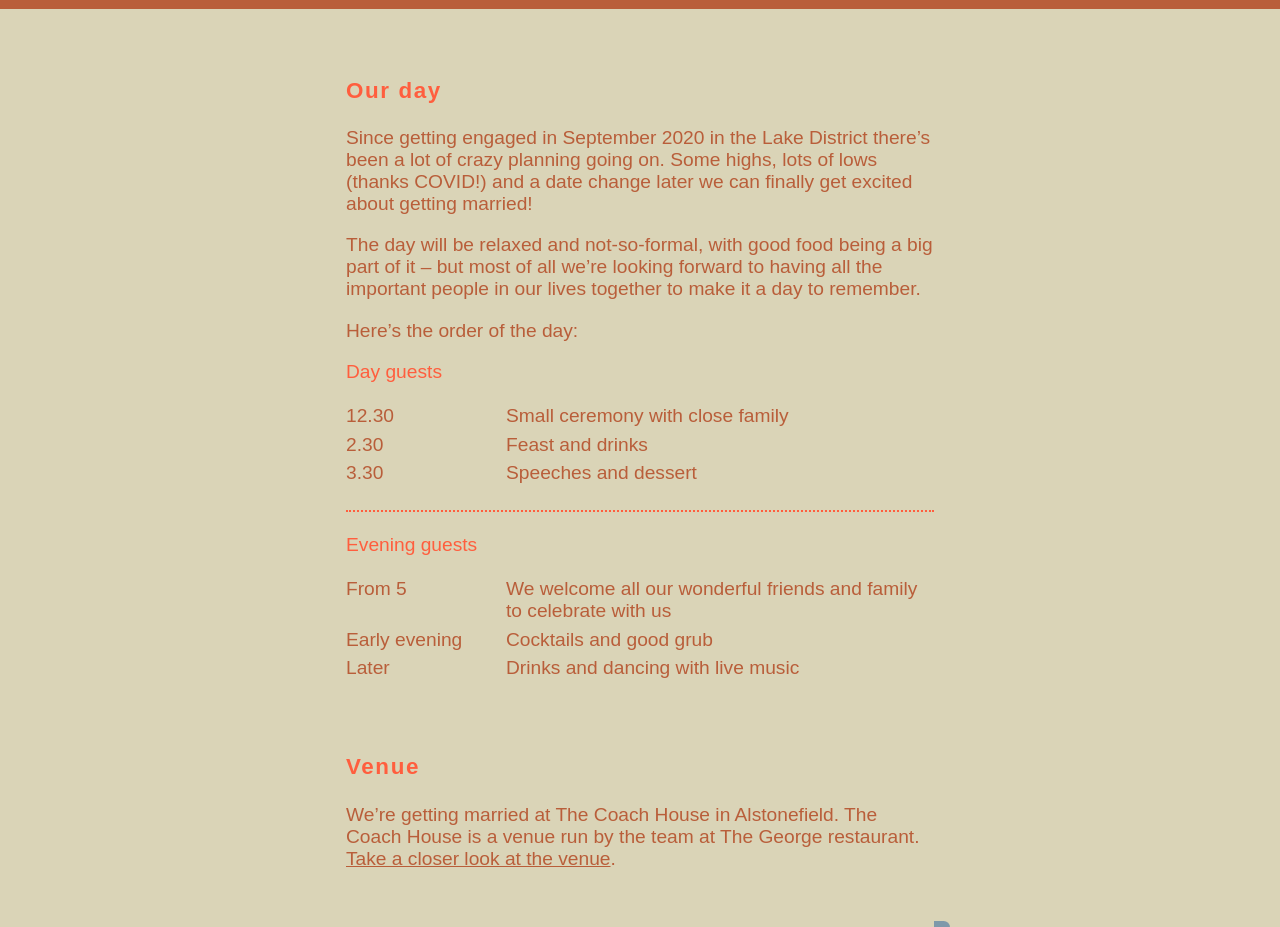
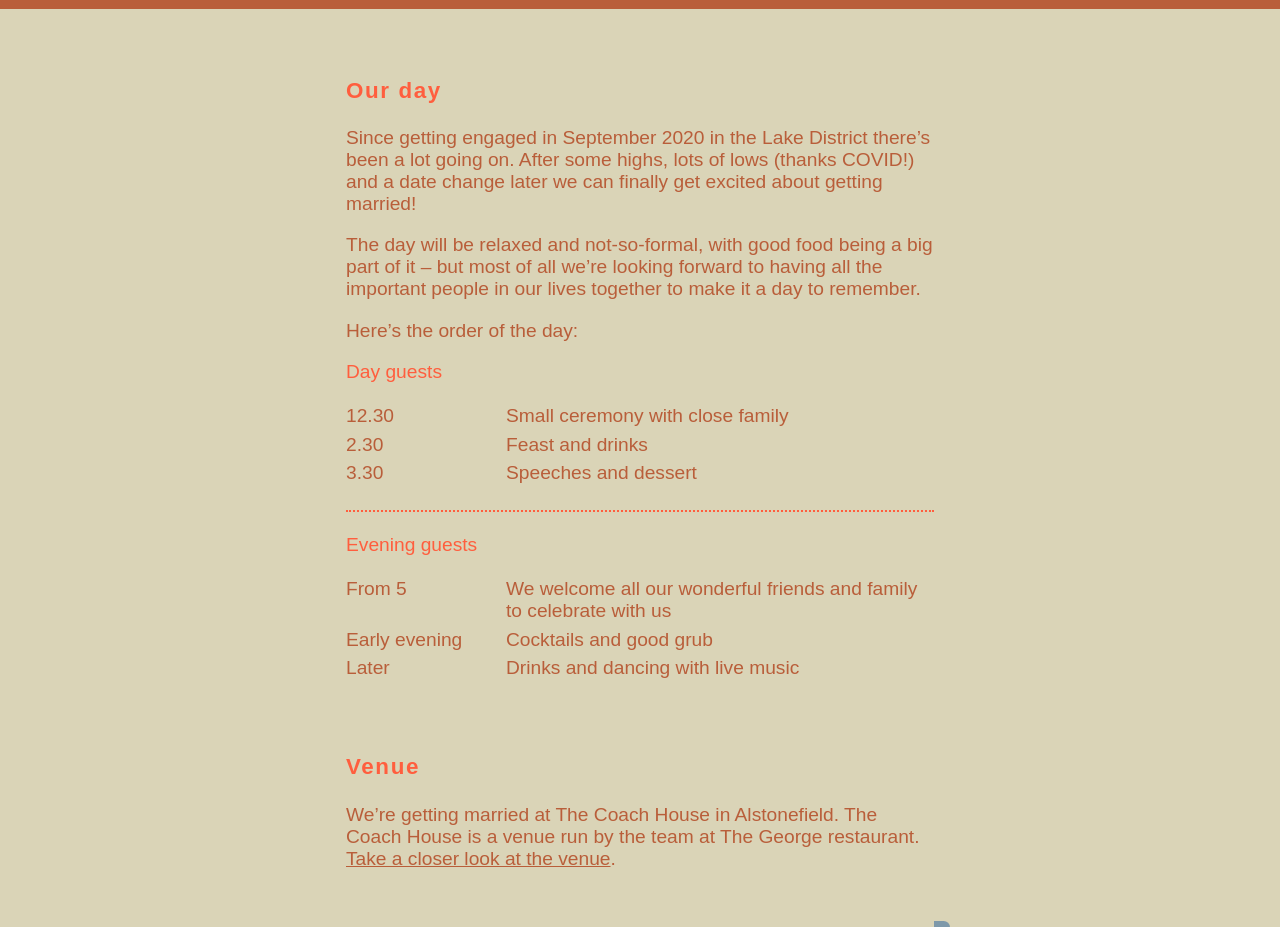
Before and after one commit to jamesarice/wedding, a plain HTML site: page index.html in a window 1280 px wide. Shown: the part 1140-2067 px from the top of the page. Drawn offline with Linux system fonts and the light colour scheme; grey boxes are pictures that could not be loaded; a web font is replaced by a local one.

Commit message:
Content update.

```diff
--- a/index.html
+++ b/index.html
@@ -35,7 +35,7 @@
       <main>
         <section>
         <h1 class="display lead">Our day</h1>
-          <p>Since getting engaged in September 2020 in the Lake District there’s been a lot of crazy planning going on. Some highs, lots of lows (thanks COVID!) and a date change later we can finally get excited about getting married!</p>
+          <p>Since getting engaged in September 2020 in the Lake District there’s been a lot going on. After some highs, lots of lows (thanks COVID!) and a date change later we can finally get excited about getting married!</p>
 
           <p>The day will be relaxed and not-so-formal, with good food being a big part of it &ndash; but most of all we’re looking forward to having all the important people in our lives together to make it a day to remember.</p>
 
```
